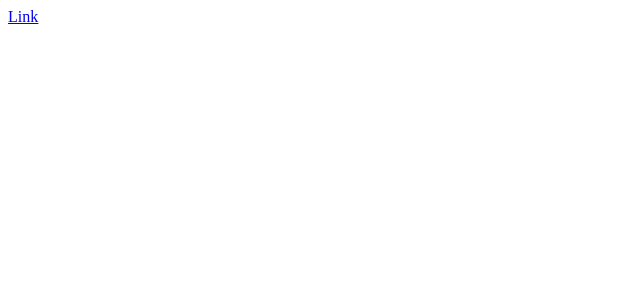
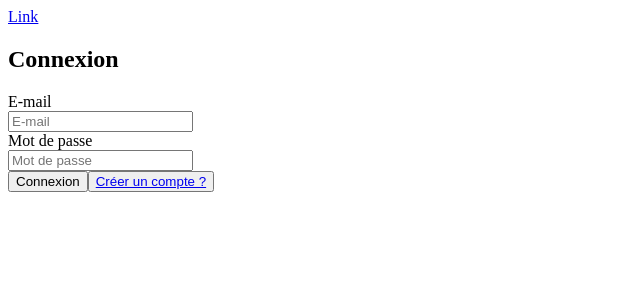
Before and after one commit to akremjomaa/Reunionou-WebApp, a Vue app: page /connect in a window 1280 px wide. Before the commit this address had no page. Shown: the top 300 px of the page, without its empty margins (0-640 px from the left). Built offline with nearby package versions, Linux system fonts and the light colour scheme.

Commit message:
Update ConnexionView.vue

```diff
--- a/src/router/index.js
+++ b/src/router/index.js
@@ -27,6 +27,11 @@ const router = createRouter({
       path: '/event/:id',
       name: 'event',
       component: () => import('../views/OneEventView.vue'),
+    },
+    {
+      path: '/connect',
+      name: 'connexion',
+      component: () => import('../views/ConnexionView.vue'),
     }
   ]
 })
--- /dev/null
+++ b/src/views/ConnexionView.vue
@@ -0,0 +1,32 @@
+<script setup>
+</script>
+
+<template>
+  <main>
+    <div>
+        <div><h1>Connexion</h1></div>
+        <form action="">
+            <div>
+                <label>E-mail</label>
+                <div>
+                    <input class="input" required="required" placeholder="E-mail">
+                </div>
+            </div>
+            <div>
+                <label>Mot de passe</label>
+                <div>
+                    <input class="input" required="required" placeholder="Mot de passe">
+                </div>
+            </div>
+            <button type="submit">Connexion</button>
+
+            <button>
+                <router-link :to="`/createAccount`">Créer un compte ?</router-link>
+            </button>
+        </form>
+    </div>
+  </main>
+</template>
+<style scoped>
+
+</style>
```
